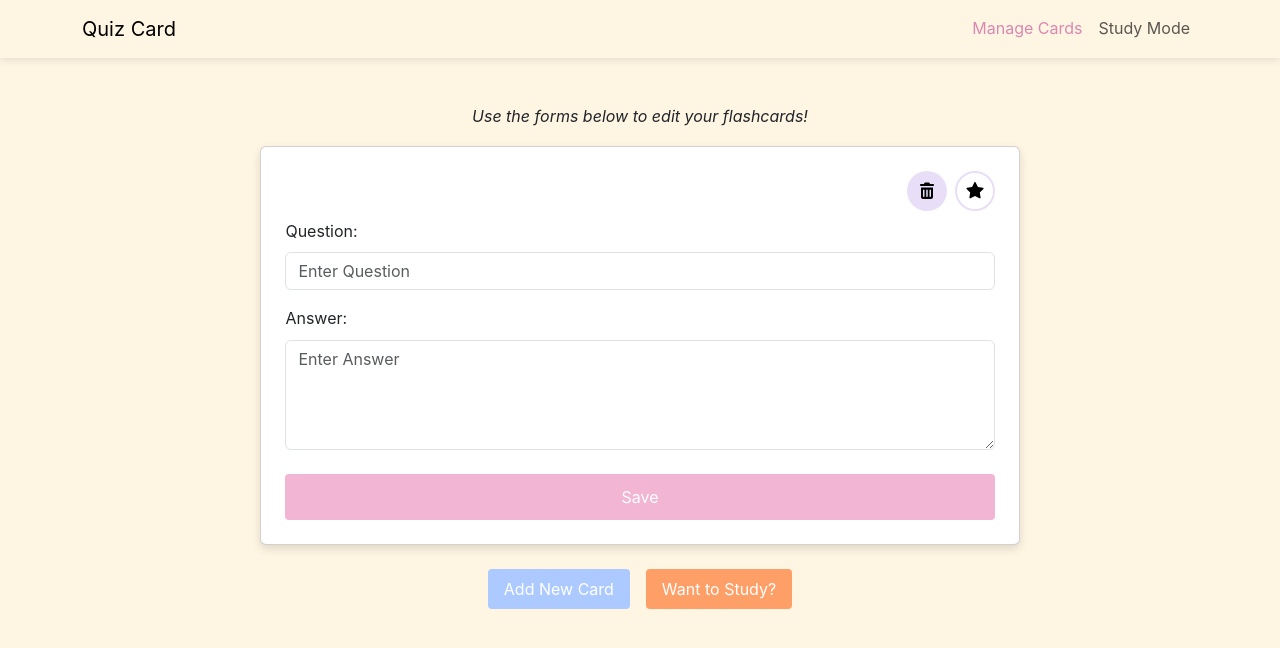
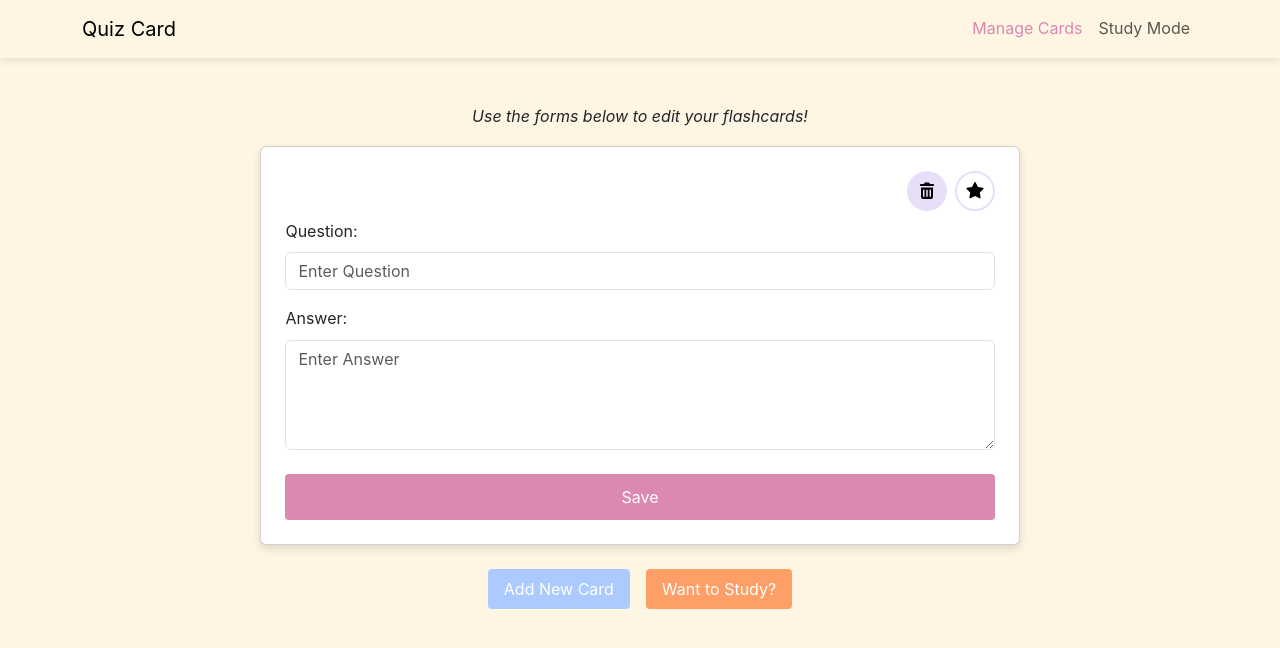
Before and after one commit to Dossman-thomas/Quiz-Card, a React (Vite) app: page /manage-cards in a window 1280 px wide. In both pictures the pointer is over the button "Save". Shown: the top 648 px of the page. Built offline with nearby package versions, Linux system fonts and the light colour scheme.

Commit message:
added hover color for save button.  think about implementing a user friendly toast so users know their card is properly saved.

```diff
--- a/src/styles/cardForm.css
+++ b/src/styles/cardForm.css
@@ -1,5 +1,6 @@
 .answer-input {
     height: 110px;
+    /* field-sizing: content; */
 }
 
 #card-form {
@@ -15,3 +16,7 @@
     border: none;
     padding: .7rem 1rem;
 }
+
+#save-btn:hover {
+    background-color: var(--shade-primary);
+}
```
